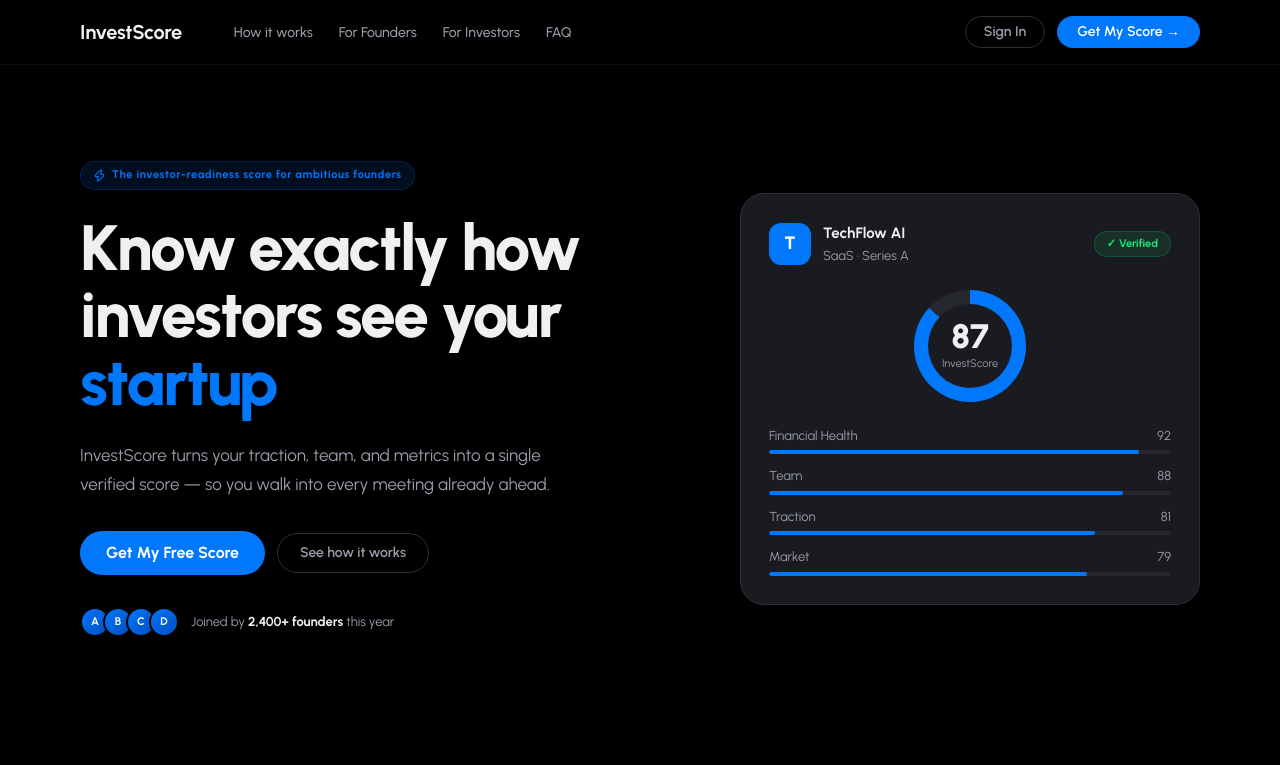
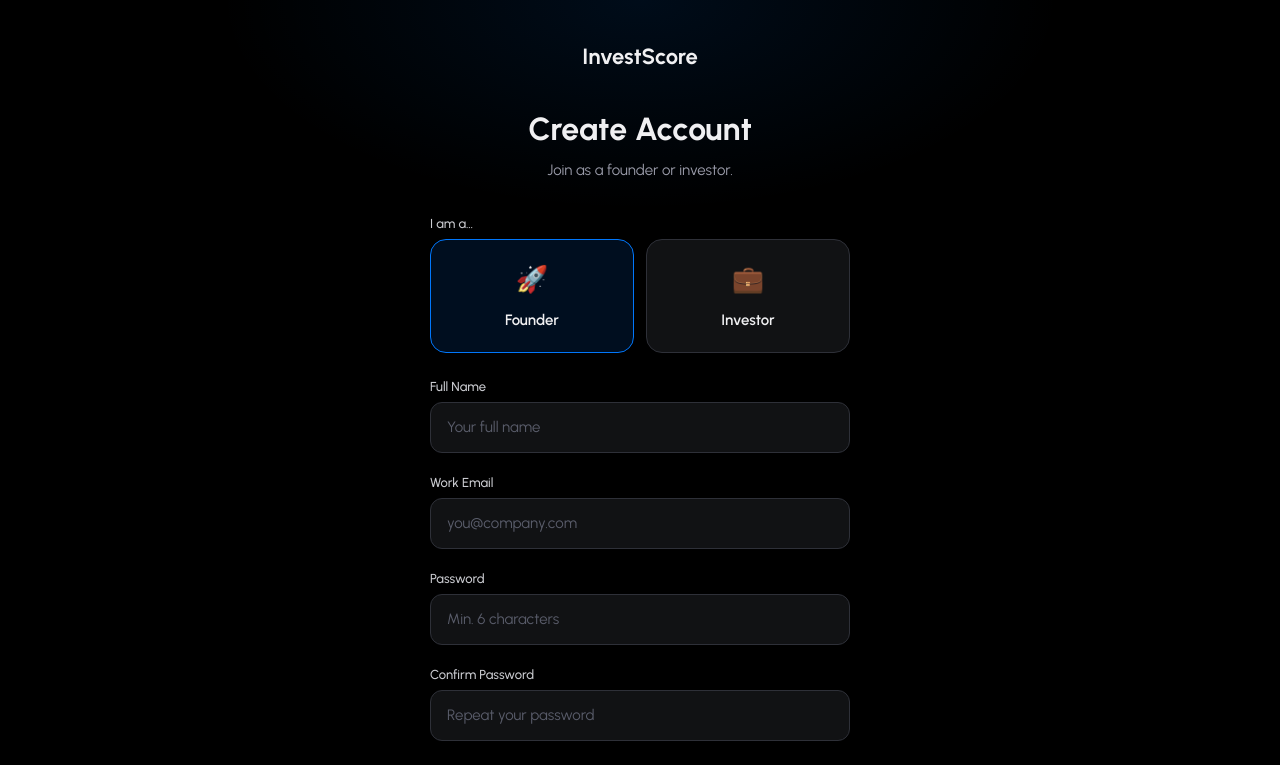
Before and after one commit to anagh534/clt-02-frontend, a React (Vite) app: page /auth/signup in a window 1280 px wide. Before the commit this address led to /. Shown: the top 765 px of the page. Built offline with nearby package versions, Linux system fonts and the light colour scheme.

Commit message:
Updation

```diff
--- a/src/components/layout/DashboardLayout.jsx
+++ b/src/components/layout/DashboardLayout.jsx
@@ -1,10 +1,12 @@
 import { useState, useEffect } from 'react';
 import { Outlet, Navigate, Link, useLocation } from 'react-router-dom';
 import { useAuthStore } from '../../store/authStore';
-import { LayoutDashboard, TrendingUp, Bookmark, User, Settings, LogOut, Menu, X } from 'lucide-react';
+import { useUiStore } from '../../store/uiStore';
+import { LayoutDashboard, TrendingUp, Bookmark, User, Settings, LogOut, Menu, X, Sun, Moon } from 'lucide-react';
 
 export const Sidebar = ({ open, onClose }) => {
   const { user, logout } = useAuthStore();
+  const { theme, toggleTheme } = useUiStore();
   const location = useLocation();
 
   // Close sidebar on route change (mobile)
@@ -85,6 +87,14 @@ export const Sidebar = ({ open, onClose }) => {
             <div className="sidebar-user-name">{user.name}</div>
             <div className="sidebar-user-role">{user.role}</div>
           </div>
+          <button
+            className="theme-toggle-btn"
+            onClick={toggleTheme}
+            aria-label="Toggle theme"
+            title={theme === 'dark' ? 'Switch to light mode' : 'Switch to dark mode'}
+          >
+            {theme === 'dark' ? <Sun size={15} /> : <Moon size={15} />}
+          </button>
         </div>
       </div>
     </>
@@ -93,6 +103,7 @@ export const Sidebar = ({ open, onClose }) => {
 
 const DashboardLayout = ({ allowedRoles = [] }) => {
   const { isAuthenticated, user } = useAuthStore();
+  const { theme, toggleTheme } = useUiStore();
   const [sidebarOpen, setSidebarOpen] = useState(false);
 
   if (!isAuthenticated || !user) {
@@ -117,7 +128,13 @@ const DashboardLayout = ({ allowedRoles = [] }) => {
             <Menu size={22} />
           </button>
           <span className="mobile-topnav-logo">InvestScore</span>
-          <div style={{ width: 40 }} />
+          <button
+            className="mobile-menu-btn"
+            onClick={toggleTheme}
+            aria-label="Toggle theme"
+          >
+            {theme === 'dark' ? <Sun size={18} /> : <Moon size={18} />}
+          </button>
         </div>
 
         <div className="main-inner">
--- a/src/features/auth/Login.jsx
+++ b/src/features/auth/Login.jsx
@@ -1,5 +1,5 @@
 import { useState } from 'react';
-import { useNavigate } from 'react-router-dom';
+import { useNavigate, Link } from 'react-router-dom';
 import { useAuthStore } from '../../store/authStore';
 import { mockUsers } from '../../api/mockData';
 
@@ -81,6 +81,10 @@ const Login = () => {
         </form>
 
         <div className="terms">Test password is: <b>password</b></div>
+        <div className="terms" style={{ marginTop: '10px' }}>
+          No account?{' '}
+          <Link to="/auth/signup" style={{ color: 'var(--accent)' }}>Create one</Link>
+        </div>
       </div>
     </div>
   );
--- /dev/null
+++ b/src/features/auth/Signup.jsx
@@ -0,0 +1,149 @@
+import { useState } from 'react';
+import { useNavigate, Link } from 'react-router-dom';
+import { useAuthStore } from '../../store/authStore';
+
+const generateId = () => 'u' + Math.random().toString(36).slice(2, 9);
+
+const Signup = () => {
+  const [role, setRole] = useState('founder');
+  const [name, setName] = useState('');
+  const [email, setEmail] = useState('');
+  const [password, setPassword] = useState('');
+  const [confirm, setConfirm] = useState('');
+  const [error, setError] = useState('');
+  const [loading, setLoading] = useState(false);
+
+  const login = useAuthStore(state => state.login);
+  const navigate = useNavigate();
+
+  const validate = () => {
+    if (!name.trim()) return 'Full name is required.';
+    if (!email.trim()) return 'Email is required.';
+    if (!/^[^\s@]+@[^\s@]+\.[^\s@]+$/.test(email)) return 'Enter a valid email address.';
+    if (password.length < 6) return 'Password must be at least 6 characters.';
+    if (password !== confirm) return 'Passwords do not match.';
+    return null;
+  };
+
+  const handleSignup = (e) => {
+    e.preventDefault();
+    setError('');
+    const err = validate();
+    if (err) { setError(err); return; }
+
+    setLoading(true);
+    // Simulate async signup — create a local user and log in
+    setTimeout(() => {
+      const newUser = {
+        id: generateId(),
+        email: email.trim().toLowerCase(),
+        role,
+        name: name.trim(),
+        title: role === 'founder' ? 'Founder' : 'Investor',
+        company: '',
+        location: '',
+        bio: '',
+        avatar: null,
+        profileSlug: name.trim().toLowerCase().replace(/\s+/g, '-') + '-' + generateId(),
+      };
+      login(newUser);
+      navigate(`/${role}/dashboard`);
+    }, 600);
+  };
+
+  return (
+    <div className="auth-screen">
+      <div className="auth-card">
+        <div className="auth-logo"><span className="auth-logo-dot"></span>InvestScore</div>
+        <div className="auth-title">Create Account</div>
+        <div className="auth-sub">Join as a founder or investor.</div>
+
+        {error && (
+          <div style={{ color: 'var(--red)', fontSize: '13px', textAlign: 'center', marginBottom: '16px' }}>
+            {error}
+          </div>
+        )}
+
+        <form onSubmit={handleSignup}>
+          <div className="input-grp">
+            <label className="input-lbl">I am a…</label>
+            <div className="role-pick">
+              <div className={`role-pill ${role === 'founder' ? 'selected' : ''}`} onClick={() => setRole('founder')}>
+                <div className="role-pill-ic">🚀</div>
+                <div className="role-pill-name">Founder</div>
+              </div>
+              <div className={`role-pill ${role === 'investor' ? 'selected' : ''}`} onClick={() => setRole('investor')}>
+                <div className="role-pill-ic">💼</div>
+                <div className="role-pill-name">Investor</div>
+              </div>
+            </div>
+          </div>
+
+          <div className="input-grp">
+            <label className="input-lbl">Full Name</label>
+            <input
+              type="text"
+              className="input filled"
+              placeholder="Your full name"
+              value={name}
+              onChange={e => setName(e.target.value)}
+              required
+            />
+          </div>
+
+          <div className="input-grp">
+            <label className="input-lbl">Work Email</label>
+            <input
+              type="email"
+              className="input filled"
+              placeholder="you@company.com"
+              value={email}
+              onChange={e => setEmail(e.target.value)}
+              required
+            />
+          </div>
+
+          <div className="input-grp">
+            <label className="input-lbl">Password</label>
+            <input
+              type="password"
+              className="input filled"
+              placeholder="Min. 6 characters"
+              value={password}
+              onChange={e => setPassword(e.target.value)}
+              required
+            />
+          </div>
+
+          <div className="input-grp">
+            <label className="input-lbl">Confirm Password</label>
+            <input
+              type="password"
+              className="input filled"
+              placeholder="Repeat your password"
+              value={confirm}
+              onChange={e => setConfirm(e.target.value)}
+              required
+            />
+          </div>
+
+          <button
+            type="submit"
+            className="btn btn-accent btn-full"
+            style={{ marginTop: '6px' }}
+            disabled={loading}
+          >
+            {loading ? 'Creating account…' : 'Create Account →'}
+          </button>
+        </form>
+
+        <div className="terms">
+          Already have an account?{' '}
+          <Link to="/auth/login" style={{ color: 'var(--accent)' }}>Sign in</Link>
+        </div>
+      </div>
+    </div>
+  );
+};
+
+export default Signup;
--- a/src/index.css
+++ b/src/index.css
@@ -68,6 +68,34 @@
   --ease: 0.16s ease;
 
   color-scheme: dark;
+}
+
+/* ─────────────────────────────────────────────────────────────
+   LIGHT THEME OVERRIDES
+───────────────────────────────────────────────────────────── */
+[data-theme="light"] {
+  --bg:        #f4f5f7;
+  --panel:     #ffffff;
+  --panel-2:   #f0f1f4;
+  --panel-3:   #e8eaed;
+
+  --line:      #dde0e8;
+  --line-2:    rgba(0,0,0,0.06);
+
+  --ink:       #0f1117;
+  --ink-dim:   #5e6270;
+  --ink-muted: #3a3d4a;
+  --ink-faint: #abadb8;
+
+  --accent:      #0177fb;
+  --accent-dim:  rgba(1,119,251,0.10);
+  --accent-glow: rgba(1,119,251,0.14);
+
+  --green:  #0bb85e;
+  --red:    #e51515;
+  --amber:  #d9870a;
+
+  color-scheme: light;
 }
 
 /* ─────────────────────────────────────────────────────────────
@@ -152,7 +180,7 @@ input, textarea, select { font-family: var(--body); }
   text-decoration: none;
   transition: background var(--ease), color var(--ease);
 }
-.nav-link:hover   { background: rgba(255,255,255,.05); color: var(--ink) }
+.nav-link:hover   { background: var(--panel-2); color: var(--ink) }
 .nav-link.active  { background: var(--accent); color: #fff; font-weight: 600 }
 .nav-link-ic      { width: 20px; height: 20px; display: flex; align-items: center; justify-content: center; flex-shrink: 0 }
 .nav-divider      { height: 1px; background: var(--line-2); margin: var(--sp-3) var(--sp-2) }
@@ -175,6 +203,19 @@ input, textarea, select { font-family: var(--body); }
 .sidebar-user       { flex: 1; min-width: 0 }
 .sidebar-user-name  { font-size: 14px; font-weight: 600; color: var(--ink); white-space: nowrap; overflow: hidden; text-overflow: ellipsis }
 .sidebar-user-role  { font-size: var(--text-xs); color: var(--ink-faint); margin-top: 2px; text-transform: capitalize }
+
+.theme-toggle-btn {
+  width: 32px; height: 32px;
+  border-radius: var(--r-md);
+  background: var(--panel-2);
+  border: 1px solid var(--line);
+  color: var(--ink-dim);
+  display: flex; align-items: center; justify-content: center;
+  cursor: pointer;
+  transition: all var(--ease);
+  flex-shrink: 0;
+}
+.theme-toggle-btn:hover { background: var(--panel-3); color: var(--ink) }
 
 /* ─────────────────────────────────────────────────────────────
    TOPBAR
@@ -1147,7 +1188,7 @@ select.input {
   .mobile-menu-btn {
     width: 40px; height: 40px;
     border-radius: var(--r-md);
-    background: rgba(255,255,255,.06);
+    background: var(--panel-2);
     border: 1px solid var(--line);
     color: var(--ink);
     display: flex; align-items: center; justify-content: center;
@@ -1155,7 +1196,7 @@ select.input {
     transition: all var(--ease);
     flex-shrink: 0;
   }
-  .mobile-menu-btn:hover { background: rgba(255,255,255,.10) }
+  .mobile-menu-btn:hover { background: var(--panel-3) }
   .mobile-topnav-logo {
     font-family: var(--display);
     font-size: 18px;
--- a/src/routes/AppRoutes.jsx
+++ b/src/routes/AppRoutes.jsx
@@ -2,6 +2,7 @@ import { Routes, Route, Navigate } from 'react-router-dom';
 import AuthLayout from '../components/layout/AuthLayout';
 import DashboardLayout from '../components/layout/DashboardLayout';
 import Login from '../features/auth/Login';
+import Signup from '../features/auth/Signup';
 import FounderDashboard from '../features/founder/FounderDashboard';
 import FounderProfile from '../features/founder/FounderProfile';
 import ScoreForm from '../features/founder/ScoreForm';
@@ -28,6 +29,7 @@ function AppRoutes() {
       {/* Auth Flow */}
       <Route path="/auth" element={<AuthLayout />}>
         <Route path="login" element={<Login />} />
+        <Route path="signup" element={<Signup />} />
       </Route>
 
       {/* Founder Flow */}
```
